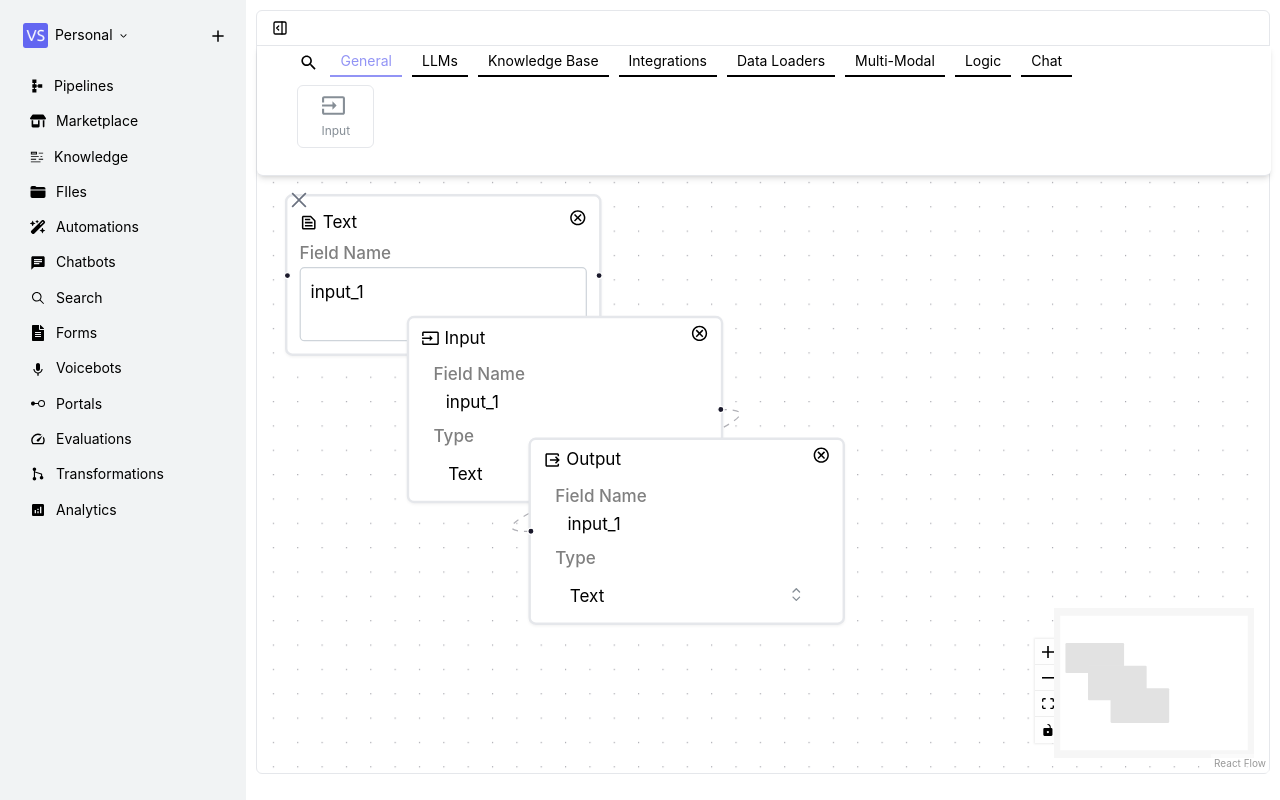
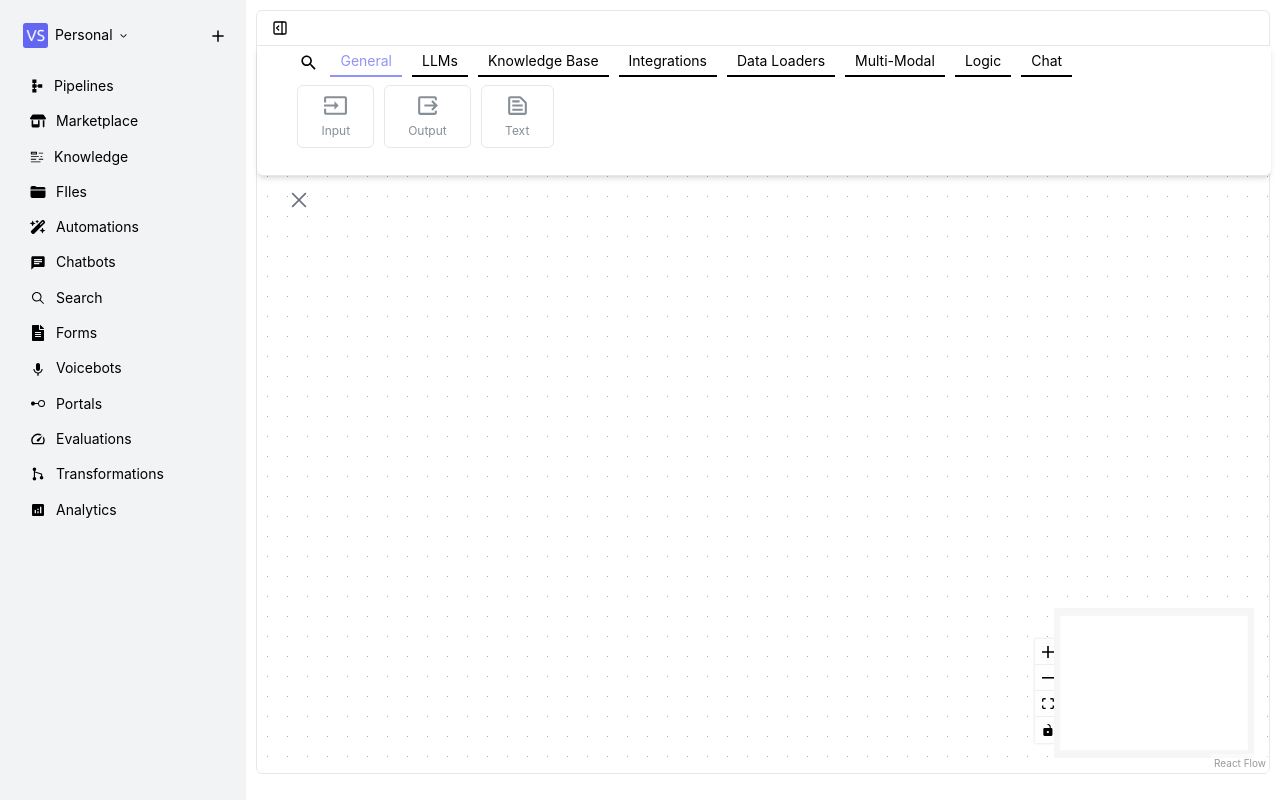
Before and after one commit to anshul45/trying, a Next.js app: page /pipeline/1 in a window 1280 px wide. Both pictures are taken after a click on the icon 306 px from the left and 67 px from the top of the page. Built offline with nearby package versions, Linux system fonts and the light colour scheme.

Commit message:
added custom node

```diff
--- /dev/null
+++ b/app/components/ReactFlow/DnDContext.tsx
@@ -0,0 +1,19 @@
+import React, { createContext, useContext, useState } from 'react';
+
+const DnDContext = createContext([null, (_) => {}]);
+
+export const DnDProvider = ({ children }:any) => {
+  const [type, setType] = useState(null);
+
+  return (
+    <DnDContext.Provider value={[type, setType]}>
+      {children}
+    </DnDContext.Provider>
+  );
+}
+
+export default DnDContext;
+
+export const useDnD = () => {
+  return useContext(DnDContext);
+}
--- a/app/components/ReactFlow/Flow.tsx
+++ b/app/components/ReactFlow/Flow.tsx
@@ -13,6 +13,7 @@ import {
   type OnConnect,
   type Edge,
   type Node,
+  ReactFlowProvider,
 } from "@xyflow/react";
 
 import "@xyflow/react/dist/style.css";
@@ -20,8 +21,9 @@ import FlowOptions from "./FlowOptions";
 import InputNode from "./nodes/InputNode";
 import OutputNode from "./nodes/OutputNode";
 import TextNode from "./nodes/TextNode";
+import { DnDProvider, useDnD } from './DnDContext';
 
-export default function Flow() {
+ function Flow() {
 
 
   const nodeTypes = useMemo(() =>({
@@ -31,46 +33,14 @@ export default function Flow() {
   }),[])
 
 
-  const initialEdges: Edge[] = [
-    {
-      id: "e1-1",
-      source: "1",
-      target: "2",
-      animated: true,
-    },
-    {
-      id:"e1-2",
-      source:"2",
-      target:"3",
-      animated:true
-    }
-  ];
-
-  const initialNodes: Node[] = [
-    {
-      id: "1",
-      position: { x: 0, y: 0 },
-      data: { label: "Node 1" },
-      type:"textNode"
-    },
-    {
-      id: "2",
-      position: { x: 100, y: 100 },
-      data: { label: "Node 2" },
-      type: "inputNode",
-    },
-    {
-      id: "3",
-      position: { x: 200, y: 200 },
-      data: { label: "Node 3" },
-      type:"outputNode"
-    },
-  ];
-
-  const [nodes, setNodes, onNodesChange] = useNodesState(initialNodes);
 
 
-  const [edges, setEdges, onEdgesChange] = useEdgesState(initialEdges);
+
+
+  const [nodes, setNodes, onNodesChange] = useNodesState([]);
+
+
+  const [edges, setEdges, onEdgesChange] = useEdgesState([]);
 
   const [openOptions, setOpenOptions] = useState<boolean>(false)
 
@@ -81,9 +51,10 @@ export default function Flow() {
   );
 
 
+
   return (
     <div style={{  height: "90.9vh" }}>
-     {openOptions && <FlowOptions/> }
+     {openOptions && <FlowOptions setNodes={setNodes}/> }
      { openOptions ? <RiCloseLargeFill className="absolute ml-8 mt-36 text-gray-500 z-50 cursor-pointer hover:shadow-2xl rounded-full" size={20} onClick={() => setOpenOptions(!openOptions)}/> : <MdAddCircle className="absolute ml-8 mt-1 text-gray-500 z-50 cursor-pointer hover:shadow-2xl rounded-full" size={35} onClick={() => setOpenOptions(!openOptions)}/>
      }
       <ReactFlow
@@ -102,3 +73,11 @@ export default function Flow() {
     </div>
   );
 }
+
+export default () => (
+  <ReactFlowProvider>
+    <DnDProvider>
+      <Flow />
+    </DnDProvider>
+  </ReactFlowProvider>
+);
--- a/app/components/ReactFlow/FlowOptions.tsx
+++ b/app/components/ReactFlow/FlowOptions.tsx
@@ -6,12 +6,17 @@ import { IoMdClose } from "react-icons/io";
 import FlowOptionsCard from './FlowOptionsCard';
 import { useSelector } from 'react-redux';
 import { RootState } from '@/lib/redux/store';
+import { MdInput } from 'react-icons/md'
+import { MdOutput } from 'react-icons/md'
+import { MdOutlineTextSnippet } from "react-icons/md";
 
-const FlowOptions = () => {
+const FlowOptions = ({setNodes}:any) => {
   const[searchOpen,setSearchOpen] = useState<boolean>(false);
   const[selectedOption, setSelectedOption] = useState<string>("General")
   const options = ["General","LLMs","Knowledge Base","Integrations","Data Loaders","Multi-Modal","Logic","Chat"]
   const toggleSidebar = useSelector((state:RootState) => state.sidebar.showSidebar);
+
+  const optionCards=[{icon:<MdInput/>, title:"Input"},{icon:<MdOutput/>,title:"Output"},{icon:<MdOutlineTextSnippet/>,title:"Text"}]
 
   return (
     <Box h={130} w={toggleSidebar?'79.18%':'98.4%'}  bg='white' px={40}  pb={22} pt={5}  className='rounded-b-md border-b-[1px] shadow-md absolute z-50'>
@@ -27,8 +32,10 @@ const FlowOptions = () => {
       )
     }
       </Flex>
-      <Flex mt={8}>
-        <FlowOptionsCard/>
+      <Flex mt={8} gap={10}>
+        {optionCards.map(data =>
+        <FlowOptionsCard key={data.title} title={data.title} icon={data.icon} setNodes={setNodes}/>
+        )}
       </Flex>
     </Box>
   )
--- a/app/components/ReactFlow/FlowOptionsCard.tsx
+++ b/app/components/ReactFlow/FlowOptionsCard.tsx
@@ -1,14 +1,30 @@
-import { Box, Flex, Text } from "@mantine/core"
-import { MdInput } from "react-icons/md"
+import { Box, Center, Text, Title } from "@mantine/core"
 
+const FlowOptionsCard = ({title,icon,setNodes}:any) => {
 
-const FlowOptionsCard = () => {
+  const optionMap ={
+    Input:"inputNode",
+    Output:"outputNode",
+    Text:"textNode"
+  }
+
+      const handleClick =() => {
+        const id = crypto.randomUUID();
+        const position = { x: 100, y: 100 }
+          setNodes(prev => [...prev,{id,position,type:optionMap[title]}] )
+
+      }
+
   return (
-    <Box py={7} c='gray' px={23} className="border-[1px] rounded-md">
-
-      <MdInput size={25} />
-
-      <Text mt={5} size='xs'>Input</Text>
+    <Box py={7} c='gray' px={23} className="border-[1px] rounded-md" onClick={handleClick}>
+      <Center>
+      <Title size={25}>
+        {icon}
+      </Title>
+      </Center>
+   <Center>
+      <Text mt={5} size='xs'>{title}</Text>
+    </Center>
     </Box>
   )
 }
--- a/app/components/SideBar.tsx
+++ b/app/components/SideBar.tsx
@@ -1,23 +1,11 @@
 import { Box, Flex } from '@mantine/core'
 import React, { useState } from 'react'
-import { IoMdAdd } from "react-icons/io";
 import UserMenu from './UserMenu';
 import CreateModal from './CreateModal';
 import NavLinks from './NavLinks';
-import { MdChat, MdKeyboardVoice, MdOutlineSpeed } from 'react-icons/md';
-import { FaWandMagicSparkles } from 'react-icons/fa6';
-import { FaShop } from "react-icons/fa6";
-import { IoFolder } from "react-icons/io5";
-import { IoIosSearch } from "react-icons/io";
-import { FaFileAlt } from "react-icons/fa";
-import { MdAnalytics } from "react-icons/md";
-import { AiFillMerge } from "react-icons/ai";
+import { IoMdAdd } from "react-icons/io";
+import navLinks from '@/lib/links/navlinks';
 const SideBar = () => {
-  const navLinks = [{title:"Pipelines",icon:<svg stroke="currentColor" fill="currentColor" strokeWidth="0" viewBox="0 0 24 24" className="text-[14px]" height="1em" width="1em" xmlns="http://www.w3.org/2000/svg"><path fill="none" d="M0 0h24v24H0z"></path><path d="M14 9v2h-3V9H8.5V7H11V1H4v6h2.5v2H4v6h2.5v2H4v6h7v-6H8.5v-2H11v-2h3v2h7V9h-7z"></path></svg>
-  },{title:"Marketplace",icon:<FaShop/>},{title:"Knowledge",icon:<svg stroke="currentColor" fill="currentColor" strokeWidth="0" viewBox="0 0 16 16" className="text-[14px]" height="1em" width="1em" xmlns="http://www.w3.org/2000/svg"><path d="M15 4h-5V3h5v1zm-1 3h-2v1h2V7zm-4 0H1v1h9V7zm2 6H1v1h11v-1zm-5-3H1v1h6v-1zm8 0h-5v1h5v-1zM8 2v3H1V2h7zM7 3H2v1h5V3z"></path></svg>},
-  {title:"FIles",icon:<IoFolder/>},{title:"Automations",icon:<FaWandMagicSparkles/>},
-  {title:"Chatbots",icon:<MdChat/>},{title:"Search",icon:<IoIosSearch/>},{title:"Forms",icon:<FaFileAlt/>},{title:"Voicebots",icon:<MdKeyboardVoice/>},{title:"Portals",icon:<svg stroke="currentColor" fill="currentColor" strokeWidth="0" viewBox="0 0 16 16" className="text-[16px] text-black-2" height="1em" width="1em" xmlns="http://www.w3.org/2000/svg"><path d="M11.496 4a3.49 3.49 0 0 0-3.46 3h-3.1a2 2 0 1 0 0 1h3.1a3.5 3.5 0 1 0 3.46-4zm0 6a2.5 2.5 0 1 1 0-5 2.5 2.5 0 0 1 0 5z"></path></svg>},{title:"Evaluations",icon:<MdOutlineSpeed/>},{title:"Transformations",icon:<AiFillMerge/>},{title:"Analytics",icon:<MdAnalytics/>}]
-
   return (
     <Box  bg='#f1f3f4' p={15} className='h-screen'>
         <Flex>
--- a/app/components/SwitchOrganizationMenu.tsx
+++ b/app/components/SwitchOrganizationMenu.tsx
@@ -1,6 +1,6 @@
 
 import { Box, Menu, Text } from '@mantine/core'
-import React, { useState } from 'react'
+import React from 'react'
 
 const SwitchOrganizationMenu = () => {
   return (
--- /dev/null
+++ b/lib/links/navlinks.tsx
@@ -0,0 +1,21 @@
+import { MdChat, MdKeyboardVoice, MdOutlineSpeed } from 'react-icons/md';
+import { FaWandMagicSparkles } from 'react-icons/fa6';
+import { FaShop } from "react-icons/fa6";
+import { IoFolder } from "react-icons/io5";
+import { IoIosSearch } from "react-icons/io";
+import { FaFileAlt } from "react-icons/fa";
+import { MdAnalytics } from "react-icons/md";
+import { AiFillMerge } from "react-icons/ai";
+import { ReactNode } from 'react';
+
+interface NavLink {
+  title: string;
+  icon: ReactNode;
+}
+
+const navLinks: NavLink[] = [{title:"Pipelines",icon:<svg stroke="currentColor" fill="currentColor" strokeWidth="0" viewBox="0 0 24 24" className="text-[14px]" height="1em" width="1em" xmlns="http://www.w3.org/2000/svg"><path fill="none" d="M0 0h24v24H0z"></path><path d="M14 9v2h-3V9H8.5V7H11V1H4v6h2.5v2H4v6h2.5v2H4v6h7v-6H8.5v-2H11v-2h3v2h7V9h-7z"></path></svg>
+  },{title:"Marketplace",icon:<FaShop/>},{title:"Knowledge",icon:<svg stroke="currentColor" fill="currentColor" strokeWidth="0" viewBox="0 0 16 16" className="text-[14px]" height="1em" width="1em" xmlns="http://www.w3.org/2000/svg"><path d="M15 4h-5V3h5v1zm-1 3h-2v1h2V7zm-4 0H1v1h9V7zm2 6H1v1h11v-1zm-5-3H1v1h6v-1zm8 0h-5v1h5v-1zM8 2v3H1V2h7zM7 3H2v1h5V3z"></path></svg>},
+  {title:"FIles",icon:<IoFolder/>},{title:"Automations",icon:<FaWandMagicSparkles/>},
+  {title:"Chatbots",icon:<MdChat/>},{title:"Search",icon:<IoIosSearch/>},{title:"Forms",icon:<FaFileAlt/>},{title:"Voicebots",icon:<MdKeyboardVoice/>},{title:"Portals",icon:<svg stroke="currentColor" fill="currentColor" strokeWidth="0" viewBox="0 0 16 16" className="text-[16px] text-black-2" height="1em" width="1em" xmlns="http://www.w3.org/2000/svg"><path d="M11.496 4a3.49 3.49 0 0 0-3.46 3h-3.1a2 2 0 1 0 0 1h3.1a3.5 3.5 0 1 0 3.46-4zm0 6a2.5 2.5 0 1 1 0-5 2.5 2.5 0 0 1 0 5z"></path></svg>},{title:"Evaluations",icon:<MdOutlineSpeed/>},{title:"Transformations",icon:<AiFillMerge/>},{title:"Analytics",icon:<MdAnalytics/>}]
+
+export default navLinks;
```
